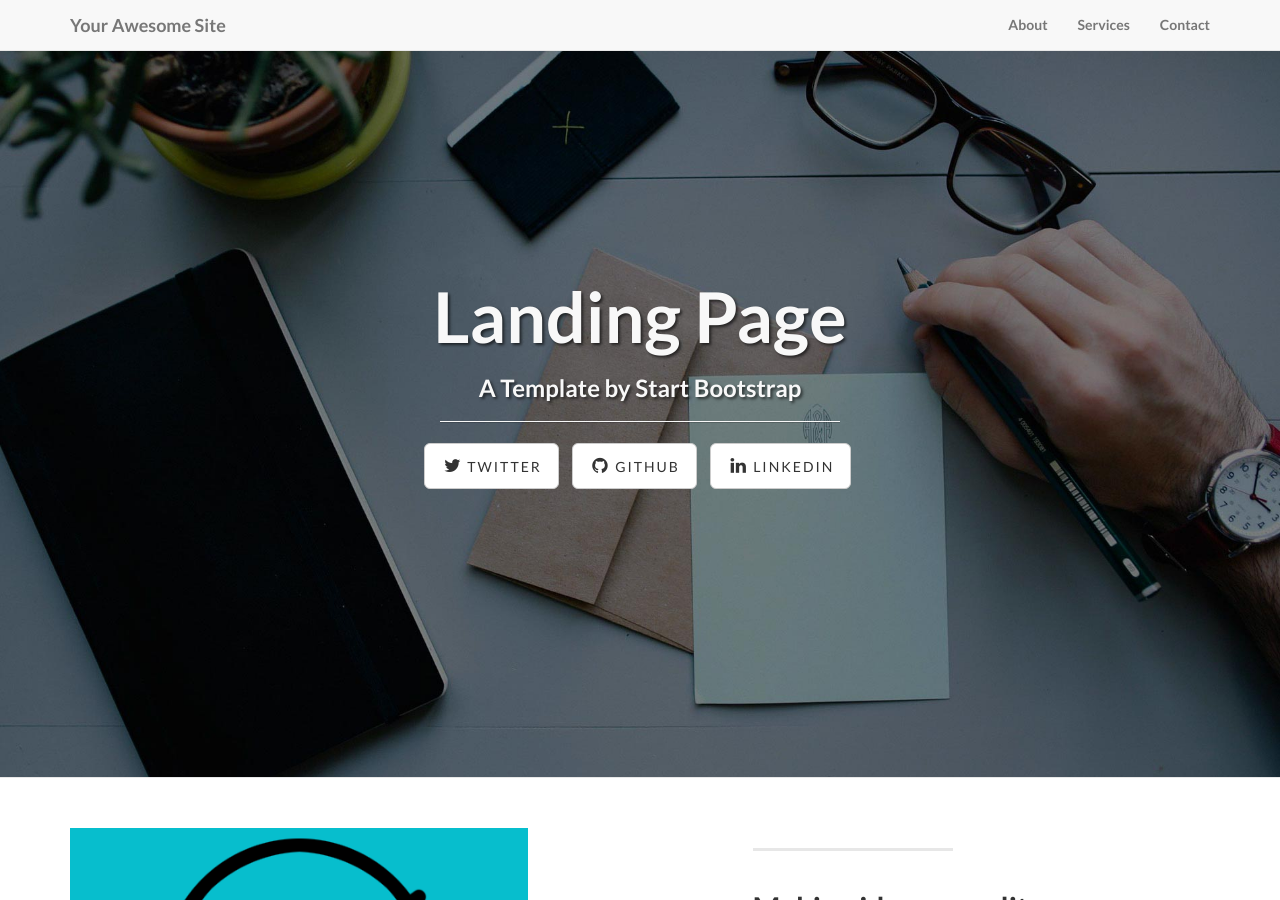
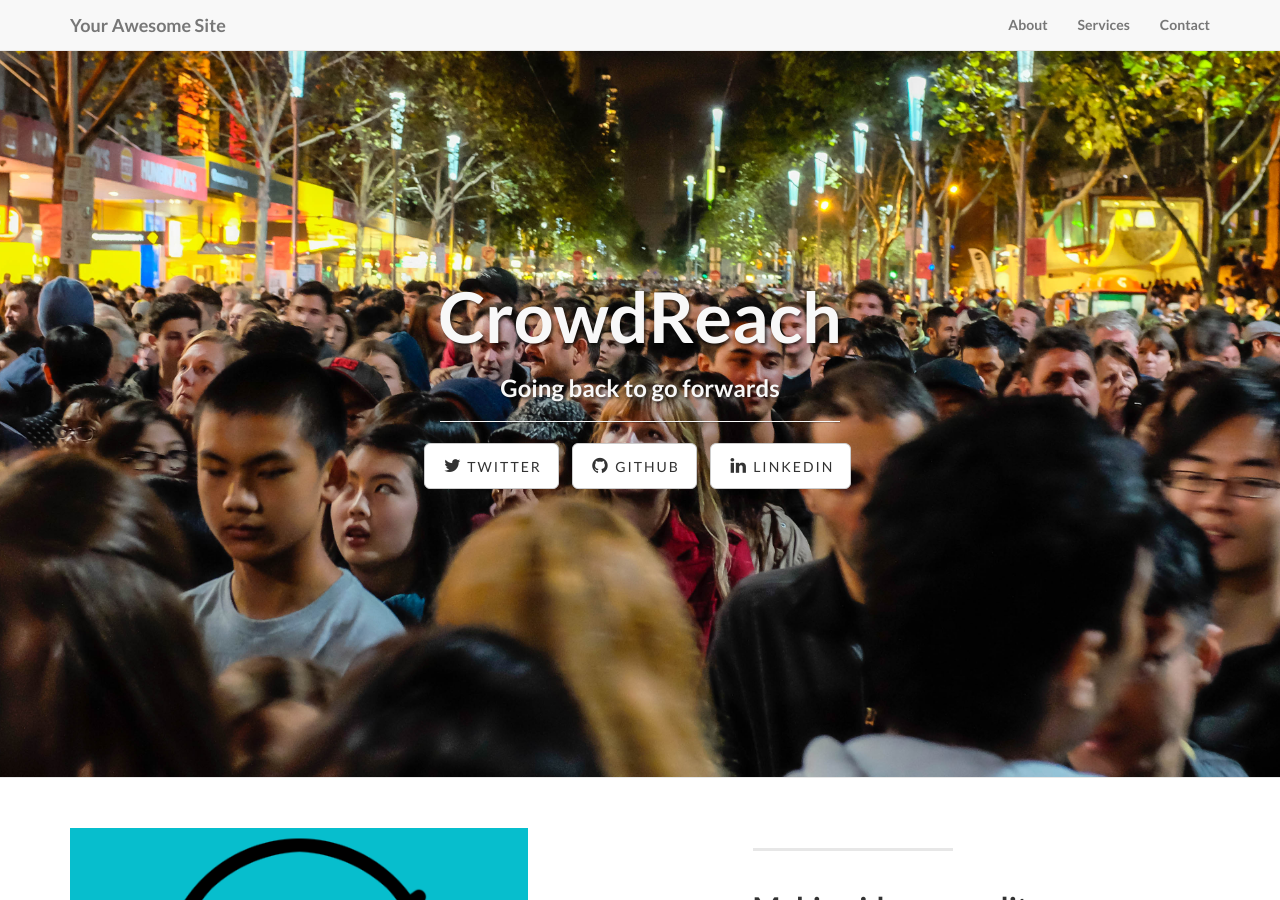
Before and after one commit to crowdreach/crowdreach.github.io, a Jekyll site: the page built from index.html, in a window 1280 px wide and 900 px high. Built offline with Jekyll 4.4.1, drawn with Linux system fonts in a browser that asks for light colours.

Commit message:
update 2

```diff
--- a/index.html
+++ b/index.html
@@ -1,5 +1,5 @@
 ---
 layout: default
-title: Landing Page
-subTitle: A Template by Start Bootstrap
+title: CrowdReach
+subTitle: Going back to go forwards
 ---
```
Also changed, not shown: img/intro-bg.jpg.
